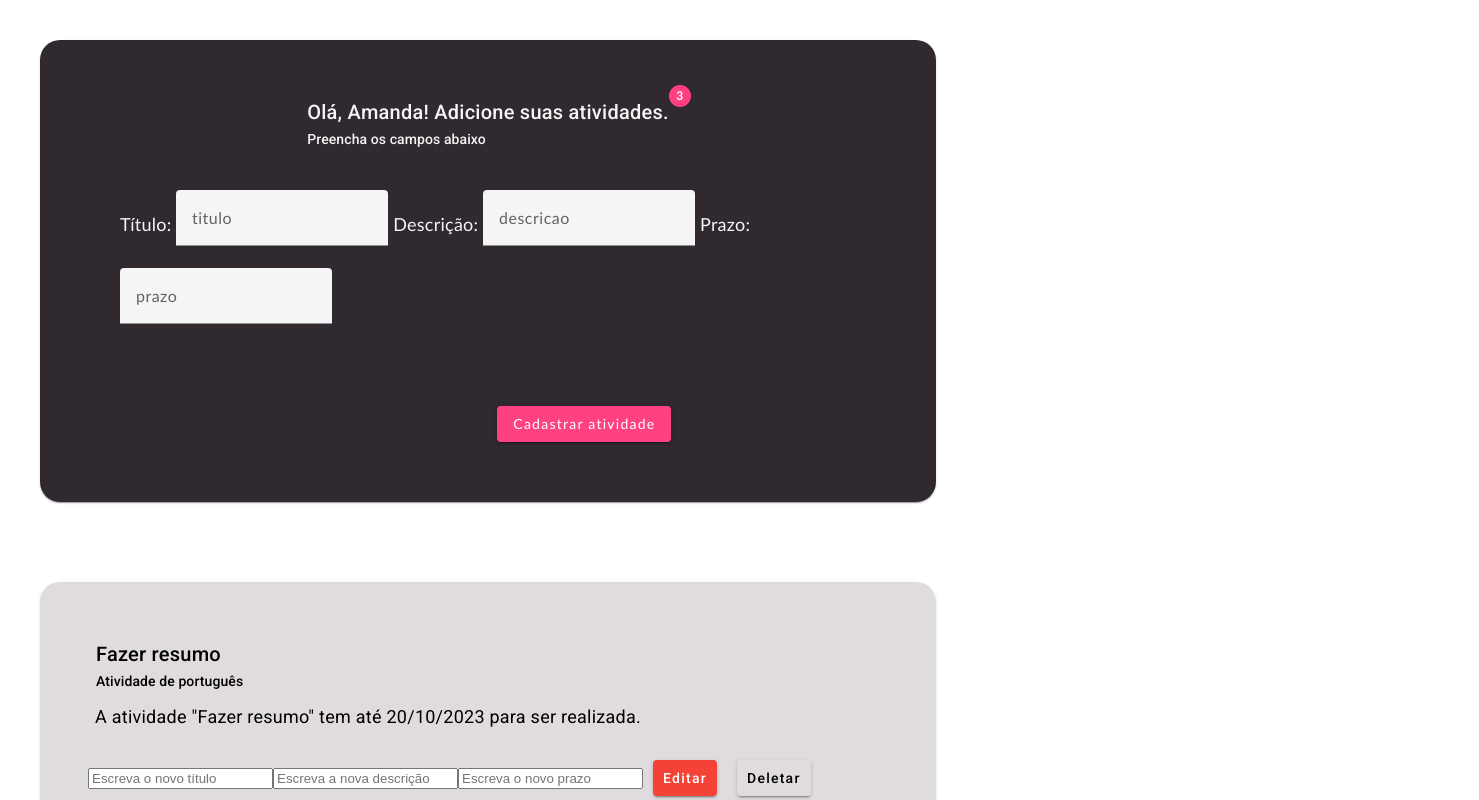
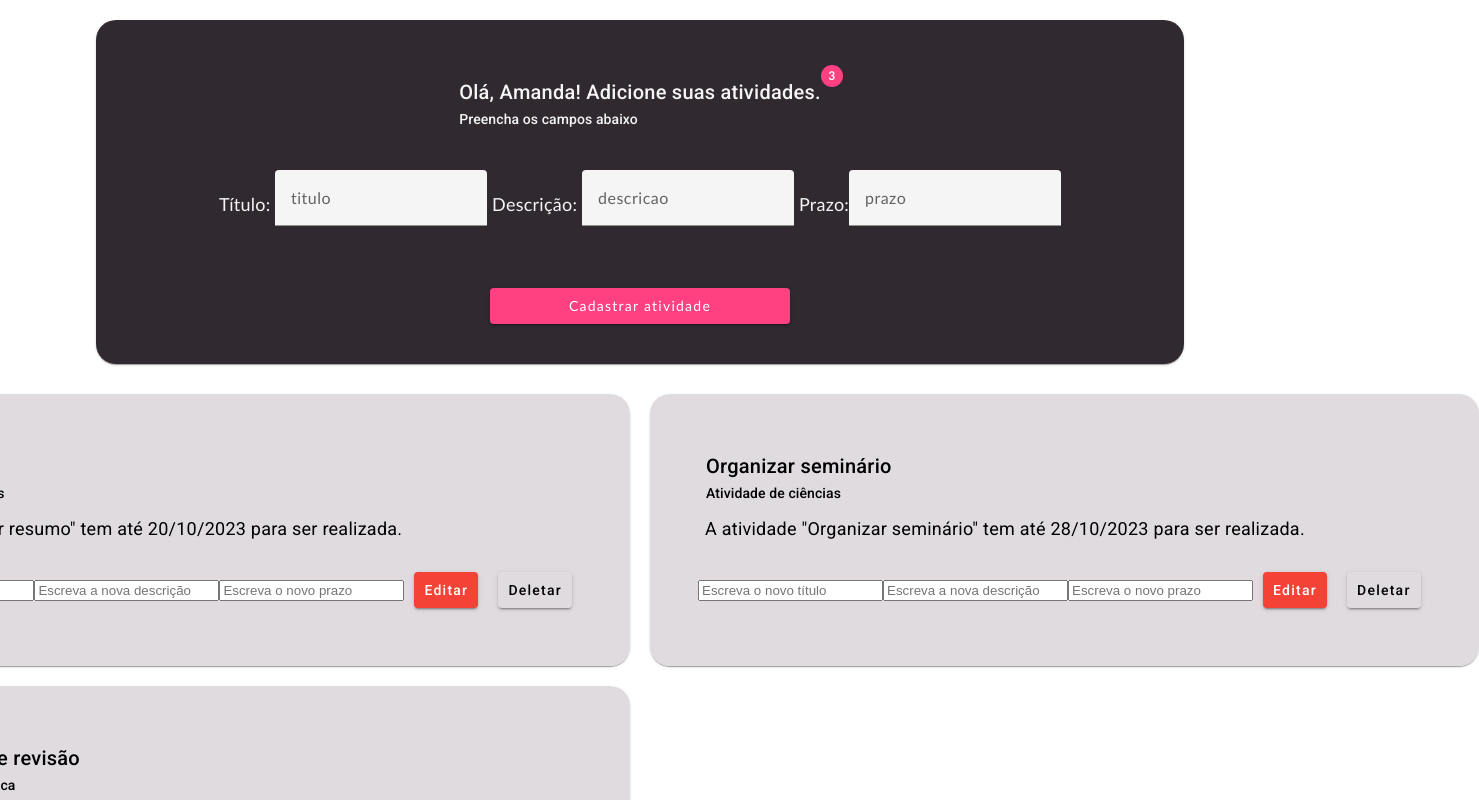
Before and after one commit to Amandacdev/PWEB1_atividade3, an Angular app: page / in a window 1280 px wide. Shown: the top 800 px of the page, 1479 px wide, since content can reach past the window. Built offline with nearby package versions, Linux system fonts and the light colour scheme.

Commit message:
Add files via upload

```diff
--- a/src/app/app.component.css
+++ b/src/app/app.component.css
@@ -0,0 +1,11 @@
+*{
+  display: flex;
+  flex-direction: row;
+  justify-content: center;
+  align-items: center;
+}
+
+app-listagem-atividade{
+  display: grid;
+  grid-template-columns: auto auto;
+}
--- a/src/app/atividade/cadastro-atividade/cadastro-atividade.component.css
+++ b/src/app/atividade/cadastro-atividade/cadastro-atividade.component.css
@@ -3,16 +3,15 @@
 }
 
 mat-card {
-  display: inline-flex;
   justify-content: center;
   align-items: center;
   border-radius: 20px;
   background-color: rgba(10, 1, 9, 0.84);
   color: whitesmoke;
   font-size: 18px;
+  width:85%;
   padding: 40px;
-  margin:40px;
-  width:70%;
+  margin:20px;
 }
 
 mat-card-subtitle{
@@ -28,6 +27,6 @@ mat-card-content{
 }
 
 button{
-  margin: 20px;
-  left: 45%;
+  width: 300px;
+  align-content: center;
 }
--- a/src/app/atividade/listagem-atividade/listagem-atividade.component.css
+++ b/src/app/atividade/listagem-atividade/listagem-atividade.component.css
@@ -1,11 +1,9 @@
-
 mat-card {
   border-radius: 20px;
   background-color: rgba(217, 213, 217, 0.84);
   font-size: 18px;
+  margin:10px;
   padding: 40px;
-  margin:40px;
-  width:70%;
 }
 
 mat-card-subtitle{
--- a/src/app/atividade/listagem-atividade/listagem-atividade.component.html
+++ b/src/app/atividade/listagem-atividade/listagem-atividade.component.html
@@ -9,9 +9,9 @@
     </p>
   </mat-card-content>
   <mat-card-actions>
-    <input placeholder="Escreva o novo título"><br>
-    <input  placeholder="Escreva a nova descrição"><br>
-    <input placeholder="Escreva o novo prazo"><br>
+    <input placeholder="Escreva o novo título" [(ngModel)]="novoTitulo"><br>
+    <input  placeholder="Escreva a nova descrição" [(ngModel)]="novaDescricao"><br>
+    <input placeholder="Escreva o novo prazo" [(ngModel)]="novoPrazo"><br>
     <button  mat-raised-button color="warn" (click)="editar(atividade)">Editar</button>
     <button  mat-raised-button color="basic" (click)="remover(atividade)">Deletar</button>
   </mat-card-actions>
--- a/src/app/atividade/listagem-atividade/listagem-atividade.component.ts
+++ b/src/app/atividade/listagem-atividade/listagem-atividade.component.ts
@@ -11,6 +11,10 @@ import {Atividade} from "../../shared/model/atividade";
 export class ListagemAtividadeComponent {
   atividades: Atividade[] = ATIVIDADES;
 
+  novoTitulo: string = '';
+  novaDescricao: string = '';
+  novoPrazo: string = '';
+
    remover(tituloAtividadeARemover: Atividade):void{
      const indxAtiviARemover: number = this.atividades.findIndex(Atividade=> Atividade.titulo === tituloAtividadeARemover.titulo);
 
@@ -23,9 +27,9 @@ export class ListagemAtividadeComponent {
     const indxAtiviAEditar: number = this.atividades.findIndex(Atividade=> Atividade.titulo === tituloAtividadeAEditar.titulo);
 
     if(indxAtiviAEditar >= 0){
-      this.atividades[indxAtiviAEditar].titulo = "";
-      this.atividades[indxAtiviAEditar].descricao =  "";
-      this.atividades[indxAtiviAEditar].prazo = "";
+      this.atividades[indxAtiviAEditar].titulo = this.novoTitulo;
+      this.atividades[indxAtiviAEditar].descricao = this.novaDescricao;
+      this.atividades[indxAtiviAEditar].prazo = this.novoPrazo;
     }
    }
 
```
